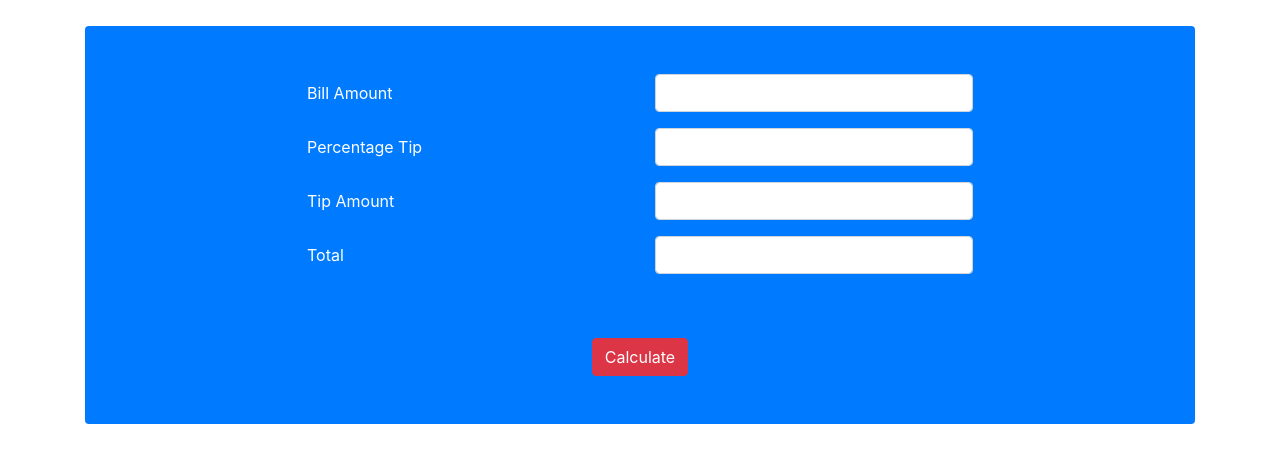
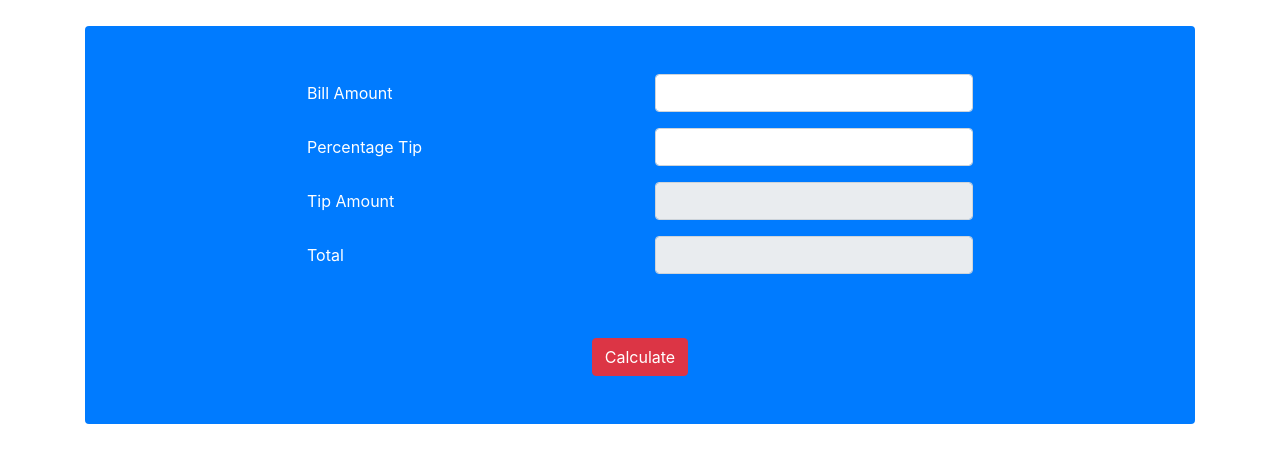
Before and after one commit to costel-dev/percentageCalc, a plain HTML site: page index.html in a window 1280 px wide. Shown: the part 108-570 px from the top of the page. Drawn offline with nearby package versions, Linux system fonts and the light colour scheme.

Commit message:
added readonly fields

```diff
--- a/index.html
+++ b/index.html
@@ -42,14 +42,14 @@
             <div class="form-group row justify-content-center">
                 <label for="inputEmail3" class="col-sm-4 col-form-label text-white">Tip Amount</label>
                 <div class="col-sm-4">
-                    <input type="text" class="form-control text-center" id="tip-amount">
+                    <input id="tip-amount" class="form-control text-center type=" text" readonly>
                 </div>
             </div>
 
             <div class="form-group row justify-content-center">
                 <label for="inputEmail3" class="col-sm-4 col-form-label text-white">Total</label>
                 <div class="col-sm-4">
-                    <input type="text" class="form-control text-center" id="total">
+                    <input id="total" class="form-control text-center" type="text" readonly>
                 </div>
             </div>
             <div class="row justify-content-center">
```
